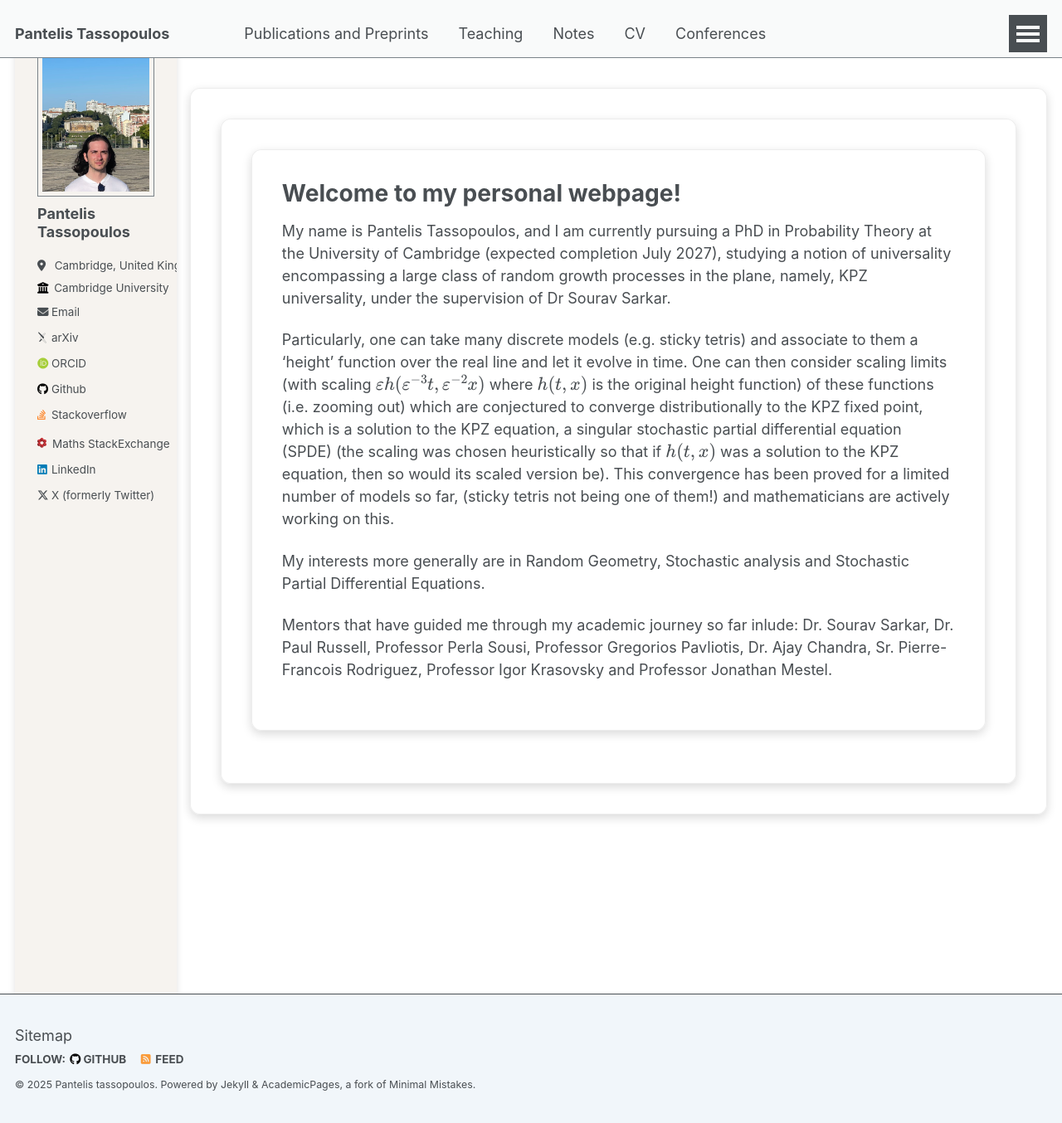
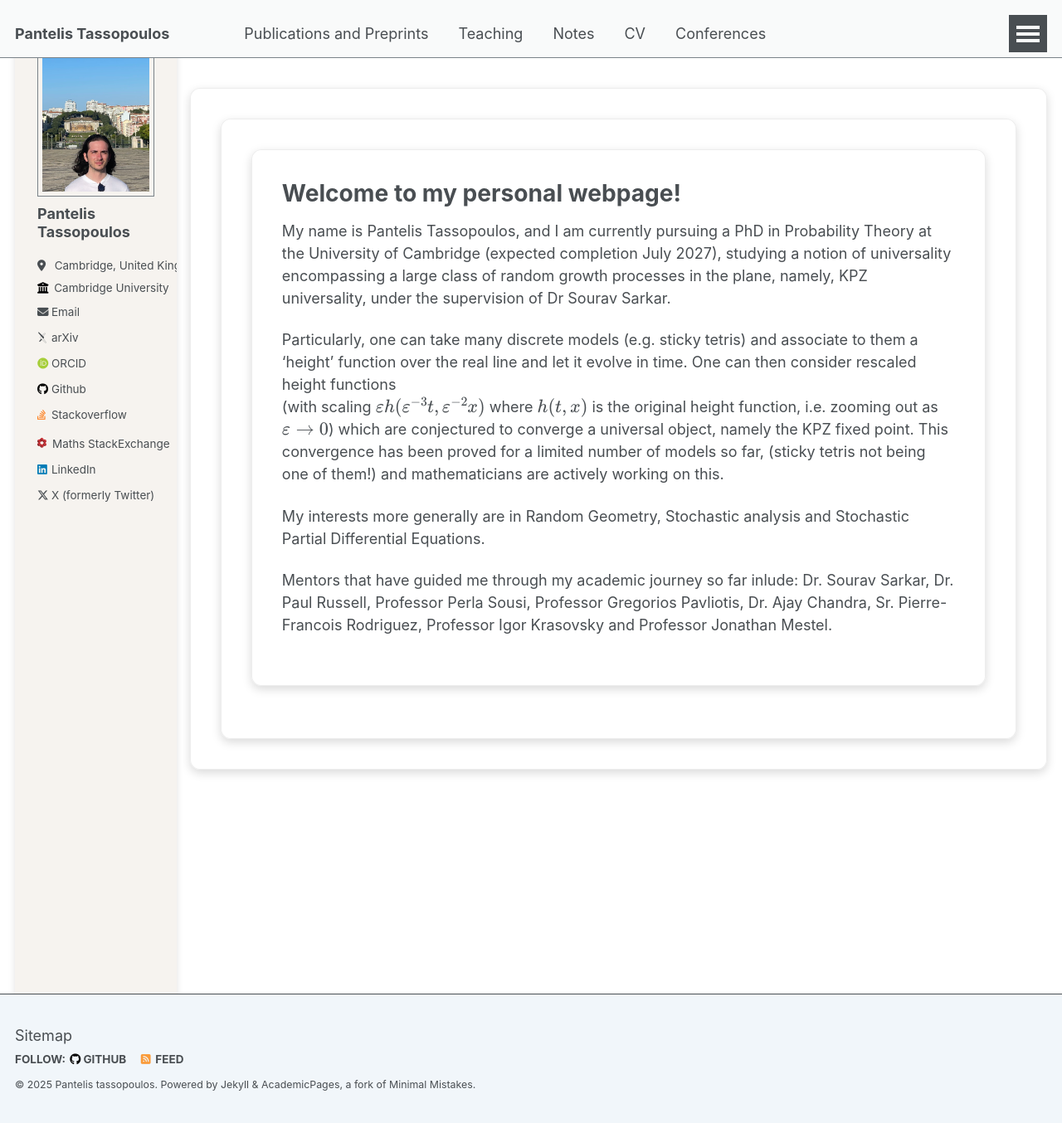
Before and after one commit to PantelisTass/PantelisTass.github.io, a Jekyll site: the page built from _pages/about.md, in a window 1280 px wide and 1354 px high. Shown: the whole window at 83% size. Built offline with Jekyll 4.4.1, drawn with Linux system fonts in a browser that asks for light colours; some web fonts are replaced.

Commit message:
equations

```diff
--- a/_pages/about.md
+++ b/_pages/about.md
@@ -14,7 +14,9 @@ redirect_from:
 
 My name is Pantelis Tassopoulos, and I am currently pursuing a PhD in Probability Theory at the University of Cambridge (expected completion July 2027), studying a notion of universality encompassing a large class of random growth processes in the plane, namely, KPZ universality, under the supervision of Dr Sourav Sarkar.
 
-Particularly, one can take many discrete models (e.g. sticky tetris) and associate to them a 'height' function over the real line and let it evolve in time. One can then consider scaling limits (with scaling \\(\varepsilon h(\varepsilon^{-3} t,\varepsilon^{-2} x)\\) where \\(h(t,x)\\) is the original height function) of these functions (i.e. zooming out) which are conjectured to converge distributionally to the KPZ fixed point, which is a solution to the KPZ equation, a singular stochastic partial differential equation (SPDE) (the scaling was chosen heuristically so that if \\(h(t,x)\\) was a solution to the KPZ equation, then so would its scaled version be). This convergence has been proved for a limited number of models so far, (sticky tetris not being one of them!) and mathematicians are actively working on this.
+Particularly, one can take many discrete models (e.g. sticky tetris) and associate to them a 'height' function over the real line and let it evolve in time. One can then consider rescaled height functions <br>
+(with scaling \\(\varepsilon h(\varepsilon^{-3} t,\varepsilon^{-2} x)\\) where \\(h(t,x)\\) is the original height function, i.e. zooming out as
+\\(\varepsilon\to 0\\)) which are conjectured to converge a universal object, namely the KPZ fixed point. This convergence has been proved for a limited number of models so far, (sticky tetris not being one of them!) and mathematicians are actively working on this.
 
 My interests more generally are in Random Geometry, Stochastic analysis and Stochastic Partial Differential Equations.
 
```
